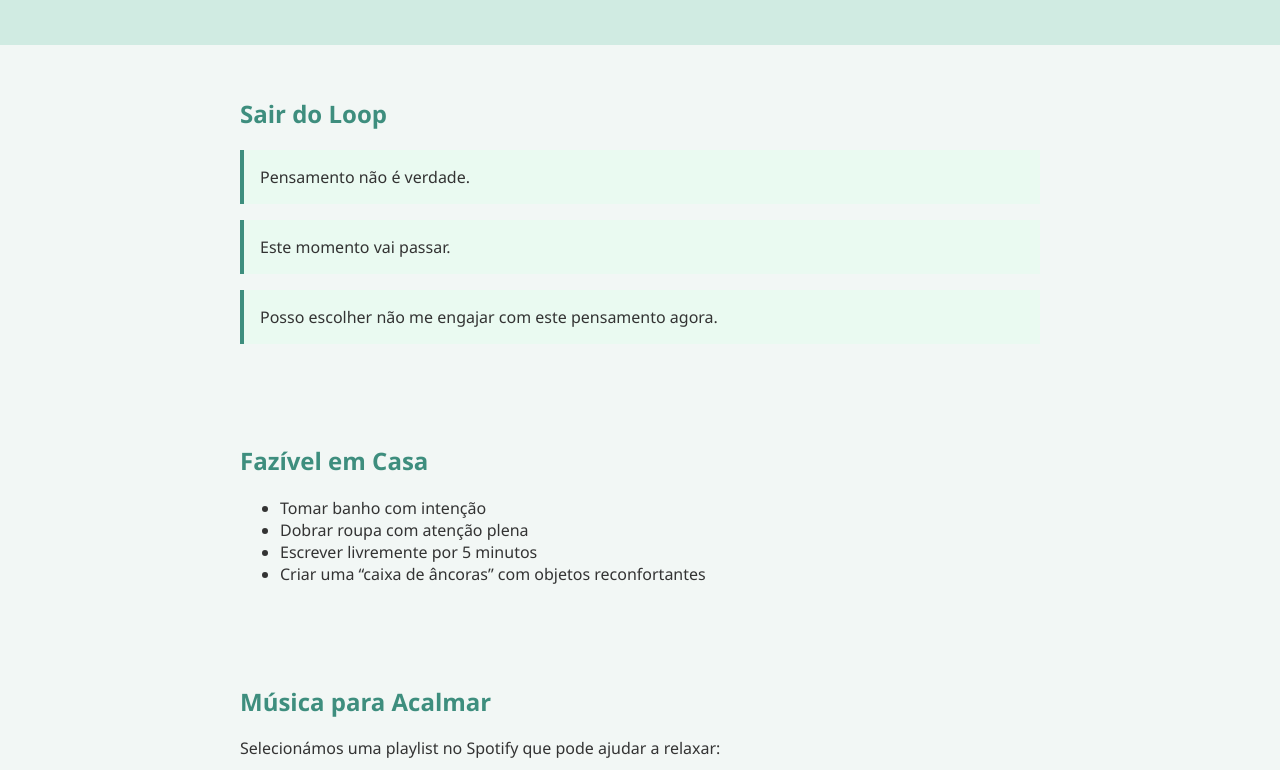
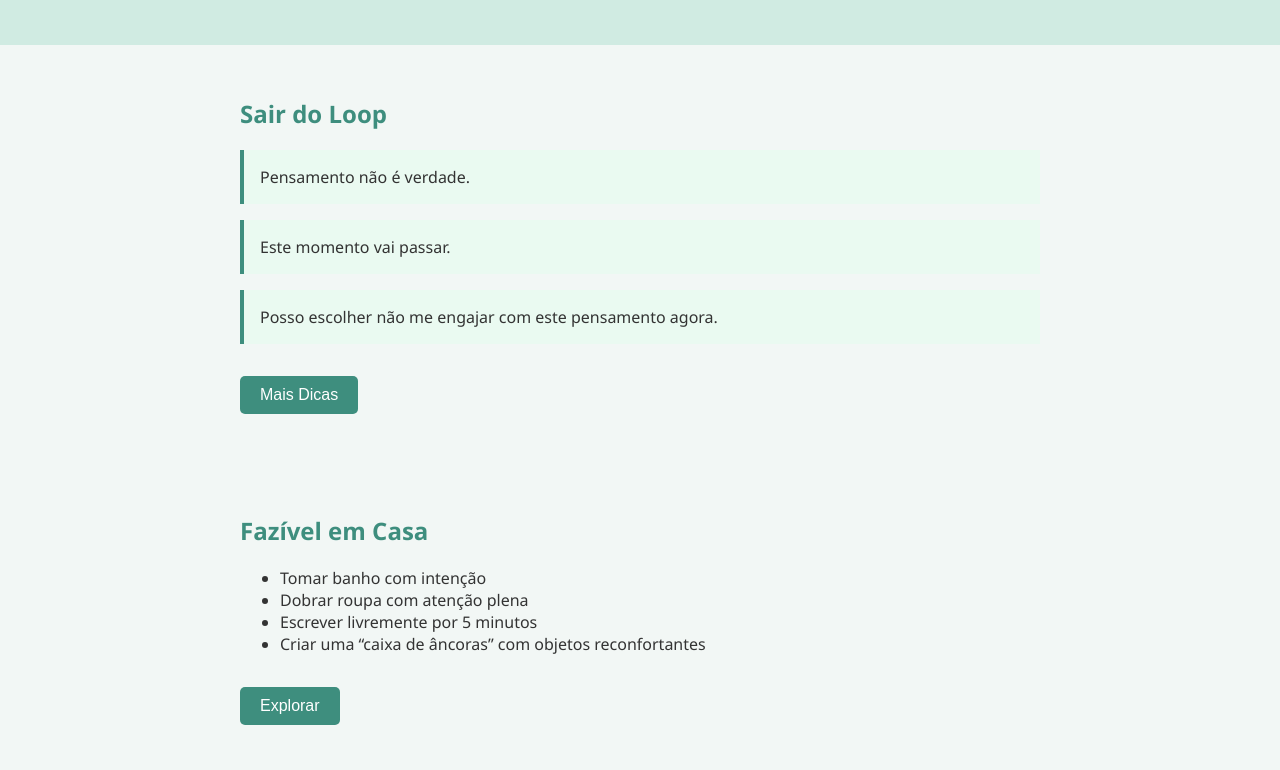
Before and after one commit to aifos94/sos-para-a-ansiedade, a plain HTML site: page index.html in a window 1280 px wide. Shown: the part 128-898 px from the top of the page. Drawn offline with Linux system fonts and the light colour scheme.

Commit message:
Update index.html

```diff
--- a/index.html
+++ b/index.html
@@ -54,6 +54,22 @@
       padding: 1rem;
       margin-top: 3rem;
     }
+    .button {
+      display: inline-block;
+      margin: 1rem 0;
+      padding: 10px 20px;
+      background-color: #3e8e7e;
+      color: #fff;
+      text-decoration: none;
+      font-size: 1rem;
+      border-radius: 5px;
+      text-align: center;
+      cursor: pointer;
+      border: none;
+    }
+    .button:hover {
+      background-color: #2d6b5e;
+    }
   </style>
 </head>
 <body>
@@ -67,6 +83,7 @@
     <div class="mantra">Pensamento não é verdade.</div>
     <div class="mantra">Este momento vai passar.</div>
     <div class="mantra">Posso escolher não me engajar com este pensamento agora.</div>
+    <button class="button" onclick="alert('Sair do Loop: Cuide-se!')">Mais Dicas</button>
   </section>
 
   <section class="section">
@@ -77,6 +94,7 @@
       <li>Escrever livremente por 5 minutos</li>
       <li>Criar uma “caixa de âncoras” com objetos reconfortantes</li>
     </ul>
+    <button class="button" onclick="alert('Experimente estas atividades em casa!')">Explorar</button>
   </section>
 
   <section class="section">
@@ -85,6 +103,7 @@
     <div class="spotify">
       <iframe src="https://open.spotify.com/embed/playlist/37i9dQZF1DX3PIPIT6lEg5?utm_source=generator" allow="autoplay; clipboard-write; encrypted-media; fullscreen; picture-in-picture" loading="lazy"></iframe>
     </div>
+    <a class="button" href="https://open.spotify.com/playlist/37i9dQZF1DX3PIPIT6lEg5" target="_blank">Abrir no Spotify</a>
   </section>
 
   <section class="section">
@@ -96,6 +115,7 @@
         <li><strong>Linha de emergência INEM:</strong> 112</li>
       </ul>
     </div>
+    <button class="button" onclick="alert('Entre em contato com um profissional!')">Ligar Agora</button>
   </section>
 
   <footer>
```
